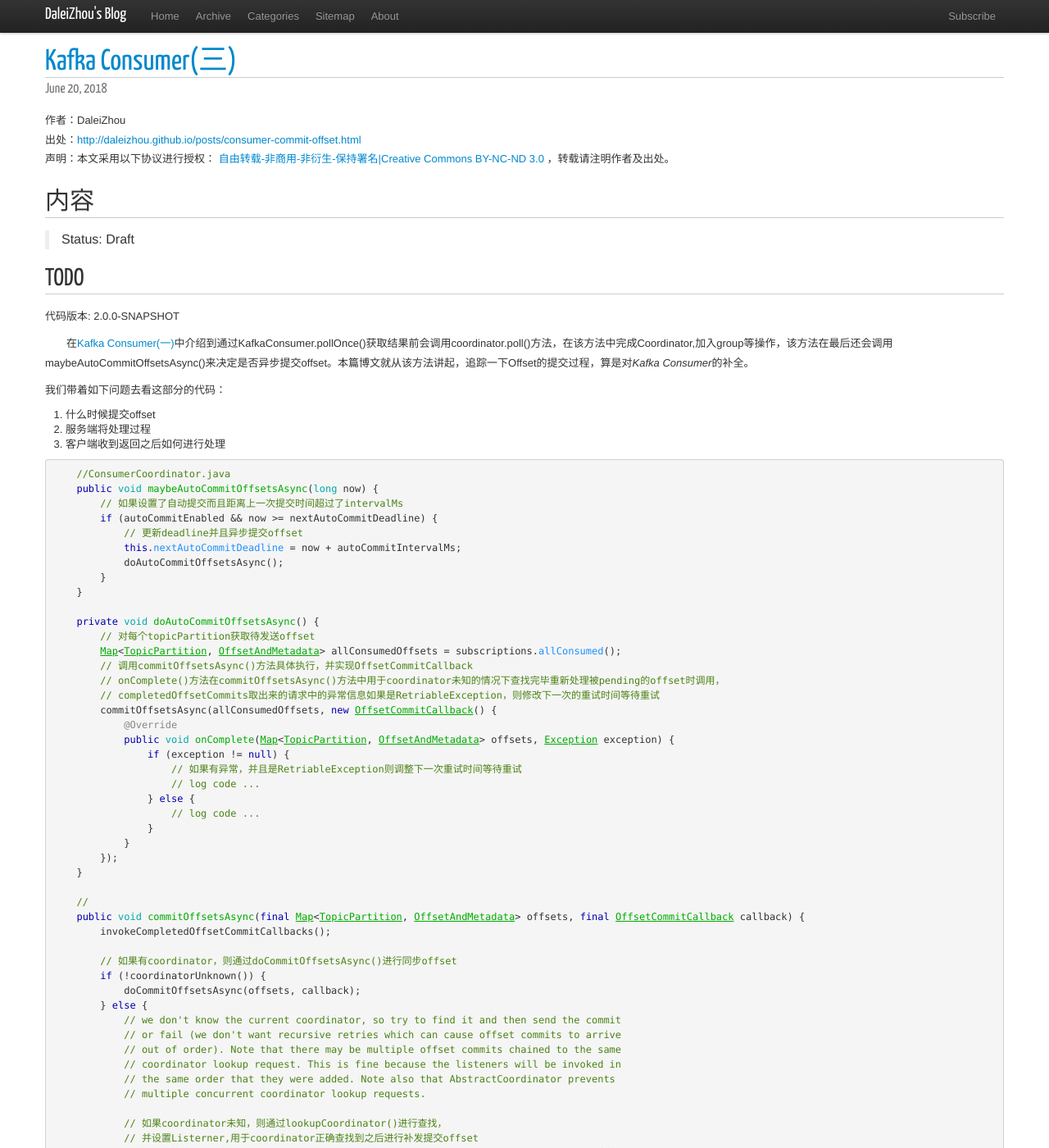
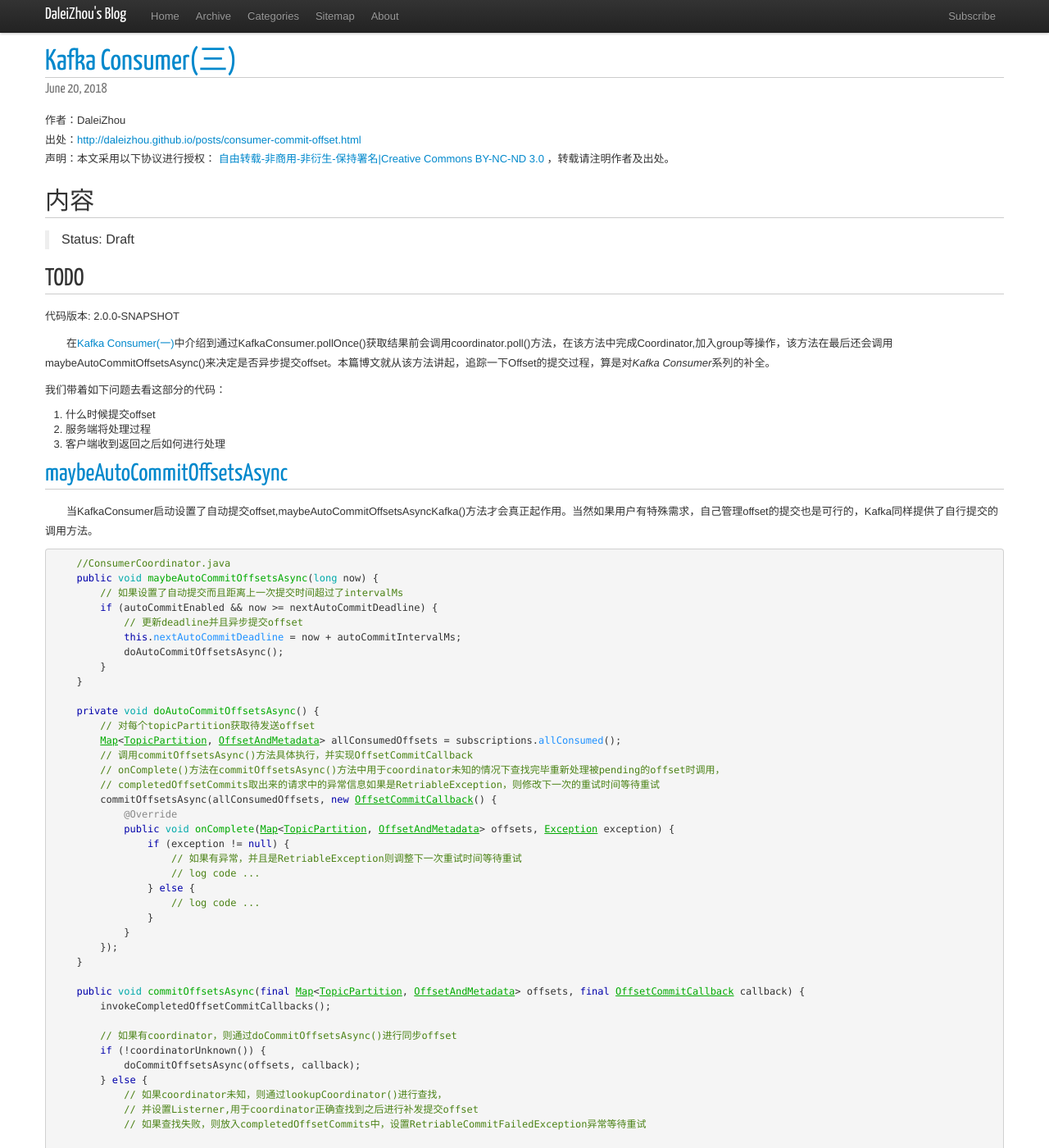
Before and after one commit to DaleiZhou/daleizhou.github.io, a Jekyll site: the page built from _posts/2018/2018-06-20-consumer-commit-offset.md, in a window 1280 px wide and 1400 px high. Shown: the whole window at 82% size. Built offline with Jekyll 4.4.1, drawn with Linux system fonts in a browser that asks for light colours; nearby versions of some CDN libraries; comment, search, counter and statistics services are not loaded; some of the changed text lies outside the part shown.

Commit message:
more comment

````diff
--- a/_posts/2018/2018-06-20-consumer-commit-offset.md
+++ b/_posts/2018/2018-06-20-consumer-commit-offset.md
@@ -11,12 +11,16 @@
 
   代码版本: 2.0.0-SNAPSHOT
 
-　　在[Kafka Consumer(一)](https://daleizhou.github.io/posts/consumer-subscribe.html)中介绍到通过KafkaConsumer.pollOnce()获取结果前会调用coordinator.poll()方法，在该方法中完成Coordinator,加入group等操作，该方法在最后还会调用maybeAutoCommitOffsetsAsync()来决定是否异步提交offset。本篇博文就从该方法讲起，追踪一下Offset的提交过程，算是对*Kafka Consumer*的补全。
+　　在[Kafka Consumer(一)](https://daleizhou.github.io/posts/consumer-subscribe.html)中介绍到通过KafkaConsumer.pollOnce()获取结果前会调用coordinator.poll()方法，在该方法中完成Coordinator,加入group等操作，该方法在最后还会调用maybeAutoCommitOffsetsAsync()来决定是否异步提交offset。本篇博文就从该方法讲起，追踪一下Offset的提交过程，算是对*Kafka Consumer*系列的补全。
 
 我们带着如下问题去看这部分的代码：
 1. 什么时候提交offset
 2. 服务端将处理过程
 3. 客户端收到返回之后如何进行处理
+
+## <a id="maybeAutoCommitOffsetsAsync">maybeAutoCommitOffsetsAsync</a>
+
+　　当KafkaConsumer启动设置了自动提交offset,maybeAutoCommitOffsetsAsyncKafka()方法才会真正起作用。当然如果用户有特殊需求，自己管理offset的提交也是可行的，Kafka同样提供了自行提交的调用方法。
 
 ```java
     //ConsumerCoordinator.java
@@ -48,7 +52,6 @@
         });
     }
 
-    //
     public void commitOffsetsAsync(final Map<TopicPartition, OffsetAndMetadata> offsets, final OffsetCommitCallback callback) {
         invokeCompletedOffsetCommitCallbacks();
 
@@ -56,13 +59,6 @@
         if (!coordinatorUnknown()) {
             doCommitOffsetsAsync(offsets, callback);
         } else {
-            // we don't know the current coordinator, so try to find it and then send the commit
-            // or fail (we don't want recursive retries which can cause offset commits to arrive
-            // out of order). Note that there may be multiple offset commits chained to the same
-            // coordinator lookup request. This is fine because the listeners will be invoked in
-            // the same order that they were added. Note also that AbstractCoordinator prevents
-            // multiple concurrent coordinator lookup requests.
-
             // 如果coordinator未知，则通过lookupCoordinator()进行查找，
             // 并设置Listerner,用于coordinator正确查找到之后进行补发提交offset
             // 如果查找失败，则放入completedOffsetCommits中，设置RetriableCommitFailedException异常等待重试
@@ -156,9 +152,11 @@
     }
 ```
 
+　　提交Offset的流程中，Consumer端做的工作比较简单，我们主要看kafkaApis处理OffsetCommit的具体流程。
+
 ## <a id="handleOffsetCommitRequest">handleOffsetCommitRequest</a>
 
-　　提交Offset的流程中，Consumer端做的工作比较简单，我们主要看kafkaApis处理OffsetCommit的具体流程。
+　　与其它指令处理入口一样，OffsetCommit请求的处理入口也是KafkaApis.handle()方法。
 
 ```scala
   //KafkaApis.scala
@@ -177,6 +175,7 @@
       val results = offsetCommitRequest.offsetData.keySet.asScala.map { topicPartition =>
         (topicPartition, error)
       }.toMap
+      // 逐个设置error后返回给客户端结果
       sendResponseMaybeThrottle(request, requestThrottleMs => new OffsetCommitResponse(requestThrottleMs, results.asJava))
     } else {
       val unauthorizedTopicErrors = mutable.Map[TopicPartition, Errors]()
@@ -328,6 +327,9 @@
     }
   }
 
+```
+```scala
+  //GroupCoordinator.scala
   def storeOffsets(group: GroupMetadata,
                    consumerId: String,
                    offsetMetadata: immutable.Map[TopicPartition, OffsetAndMetadata],
@@ -343,7 +345,7 @@
       // 当JoinGroup时GroupMeta.initNextGeneration()初始化，将receivedConsumerOffsetCommits，
       // receivedTransactionalOffsetCommits都设置为false 条件不成立,不会warn
       // 而当 group接受两种类型的offset提交混用时，可能会产生异常，给一个warn提示
-      // 可能kafka的作者不建议混用
+      // 可能Kafka的作者不建议混用
       if (!group.hasReceivedConsistentOffsetCommits)
         warn(s"group: ${group.groupId} with leader: ${group.leaderOrNull} has received offset commits from consumers as well " +
           s"as transactional producers. Mixing both types of offset commits will generally result in surprises and " +
@@ -400,10 +402,7 @@
               throw new IllegalStateException("Append status %s should only have one partition %s"
                 .format(responseStatus, offsetTopicPartition))
 
-            // construct the commit response status and insert
-            // the offset and metadata to cache if the append status has no error
             val status = responseStatus(offsetTopicPartition)
-
             val responseError = group.inLock {
               if (status.error == Errors.NONE) {
                 // append log无错误且group状态不为Dead情况下，根据offset提交类型分别进行更新缓存信息
@@ -483,4 +482,14 @@
   }
 ```
 
+　　GroupCoordinator.storeOffsets()方法的处理过程大概归纳为：
+    1. 生成record,
+    2. 进行更新pending缓存进行prepare
+    3. 进行log append
+    4. 更新pending缓存，更新
+
+　　在较新的版本的Kafka中，Offset这些元信息已经不用Zookeer进行存储，而是作为拥有一个内部Topic的消息，与普通消息一样存储在消息日志中，并且通过Kafka本身的主从同步机制做到一致性的维护，这样Kafka的元信息与普通的用户消息就统一起来了。
+
+　　另外，特别地Kafka支持同一个Group组合混合提交Tnx和普通的消费offset的提交，目前实现上Kafka只是打出了一个Warn信息进行提示。Kafka的作者并不建议这么混合使用，在使用时可以尽量避免，否则容易产生未预期的异常情况。
+
 ## TODO
````
Also changed, not shown: other parts of _posts/2018/2018-06-20-consumer-commit-offset.md (+2 -2 lines).
